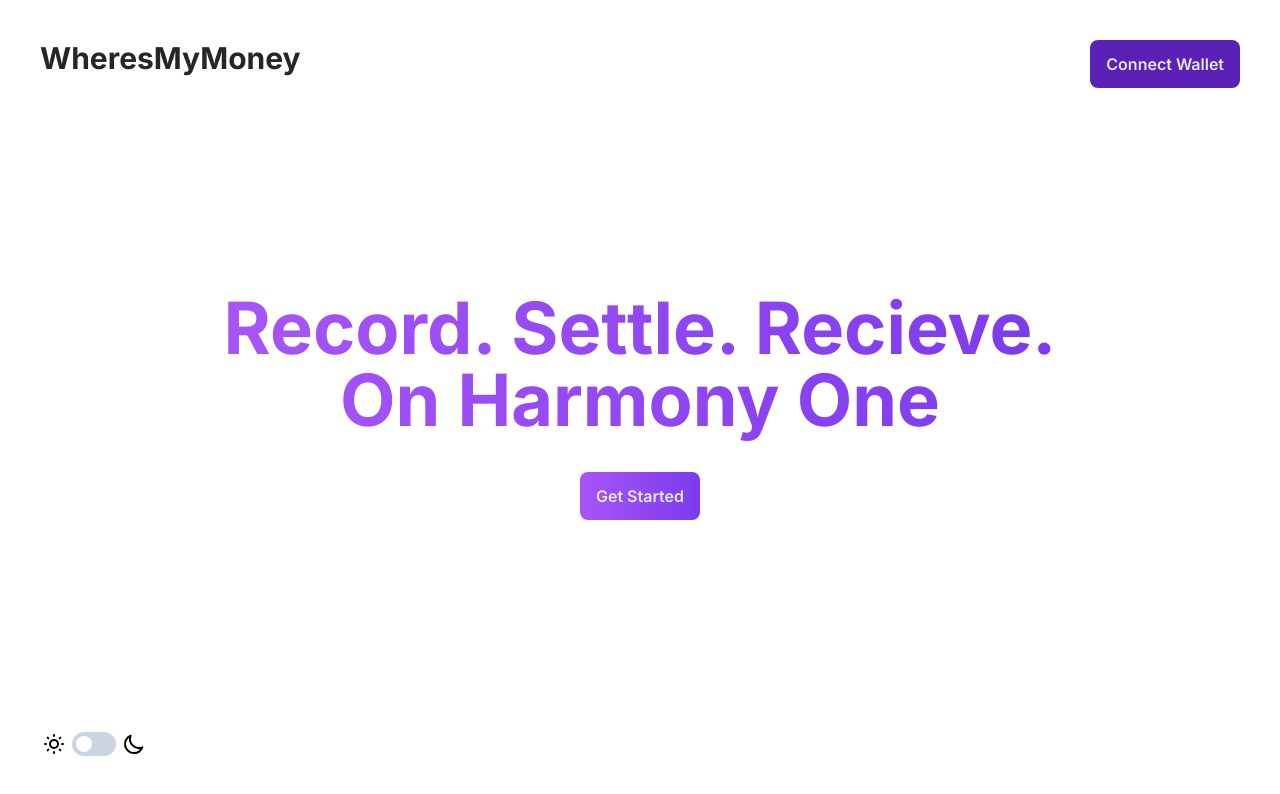
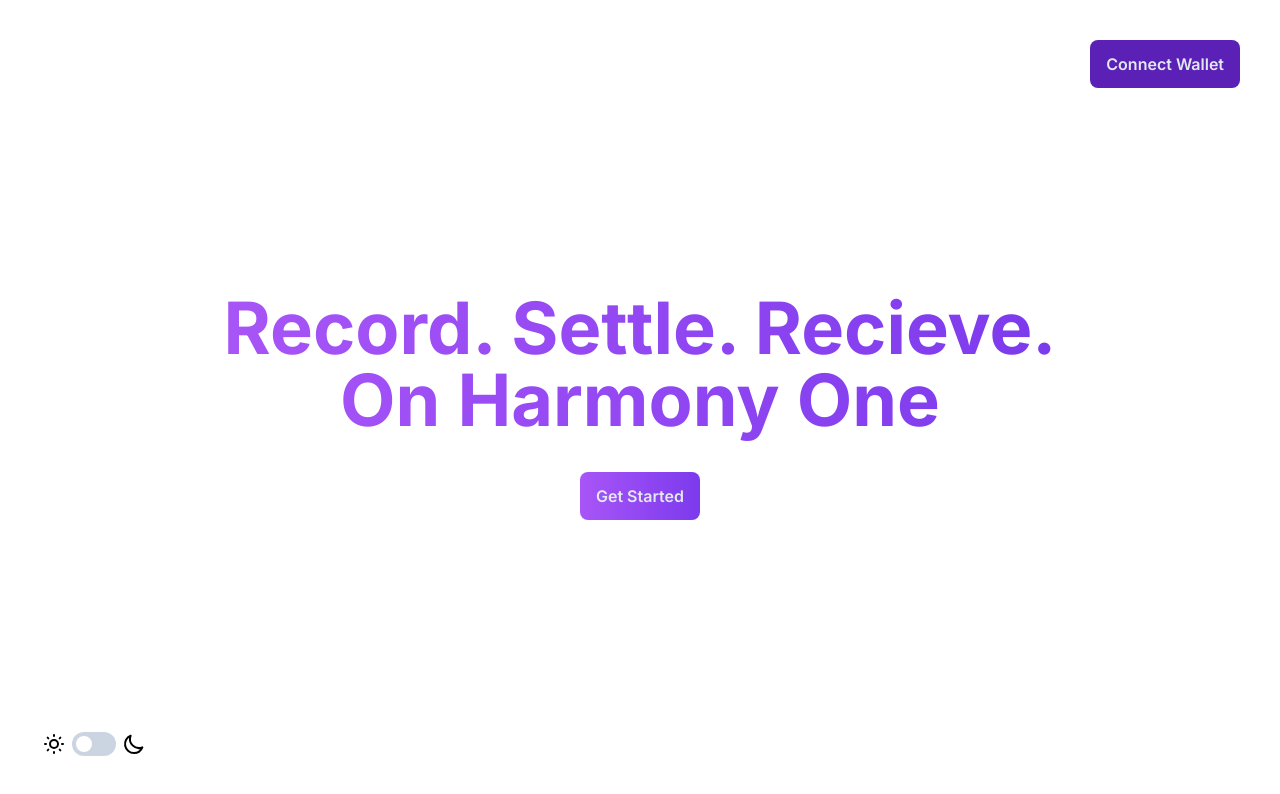
Before and after one commit to yanchenm/split, a Next.js app in the folder frontend/: page / in a window 1280 px wide. Shown: the top 794 px of the page. Built offline with nearby package versions, Linux system fonts and the light colour scheme; no server answers.

Commit message:
Remove top left corner name

```diff
--- a/frontend/pages/index.tsx
+++ b/frontend/pages/index.tsx
@@ -184,7 +184,7 @@ const Home: NextPage<PageProps> = ({ ...props }) => {
 
                   <div className="flex flex-col bg-white dark:bg-slate-800 font-default h-screen items-center justify-center ">
                     <div className="absolute inset-x-0 top-0 flex justify-between p-10">
-                      <h1 className="text-neutral-800 dark:text-slate-300 text-3xl font-bold">WheresMyMoney</h1>
+                      <h1 className="text-neutral-800 dark:text-slate-300 text-3xl font-bold"> </h1>
                       {buttonArea}
                     </div>
                     <div className="flex flex-col justify-between items-center">
```
